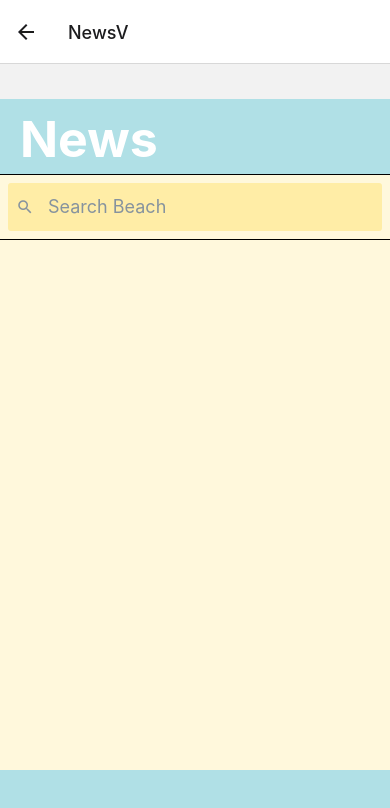
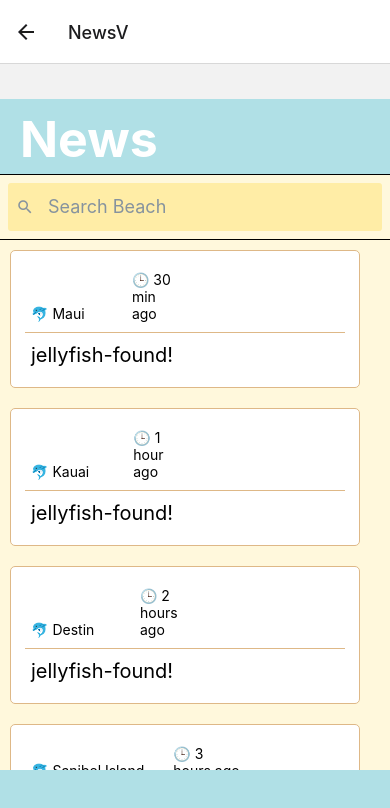
Before and after one commit to eun-chae-s/CoastalHacksApp, a React Native app: screen /NewsV in a window 390 px wide. Shown: the top 808 px of the page. Built offline with nearby package versions, Linux system fonts and the light colour scheme; some icons are missing.

Commit message:
Add files via upload

```diff
--- a/components/Visitor/NewsV.js
+++ b/components/Visitor/NewsV.js
@@ -4,18 +4,18 @@ import React, { useState } from 'react';
 import NewsItem from '../LifeGuard/NewsItem';
 import { FlatList, Alert, StyleSheet, View, Text, TouchableHighlight } from 'react-native';
 import { SearchBar } from 'react-native-elements';
-//import newsData from '../Data/newsdata';
+import newsData from '../../Data/newsdata';
 
 const NewsV = ({navigation}) => {
     const [beach, setBeach] = useState('');
-    //const [flexibleData, setData] = useState(newsData);
+    const [flexibleData, setData] = useState(newsData);
 
     const updateFeed = (b) => {
         setBeach(b);
         if (b === '') {
-            //setData(newsData);
+            setData(newsData);
         } else {
-            //setData(newsData.filter(item => item.beachname.includes(b)));
+            setData(newsData.filter(item => item.beachname.includes(b)));
         }
     }
 
@@ -38,7 +38,7 @@ const NewsV = ({navigation}) => {
             />
             {/* News */}
             <FlatList
-                //data={(beach === '') ? newsData : flexibleData}
+                data={(beach === '') ? newsData : flexibleData}
                 renderItem={({item}) => <NewsItem name={item.beachname} news={item.news} time={item.time}></NewsItem>}
             >
             </FlatList>
```
